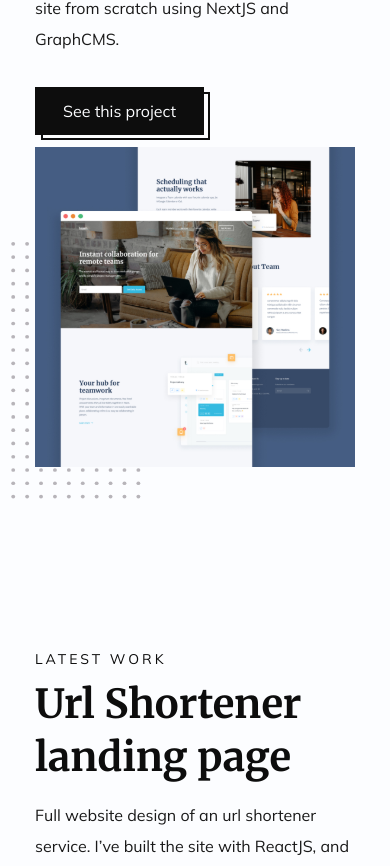
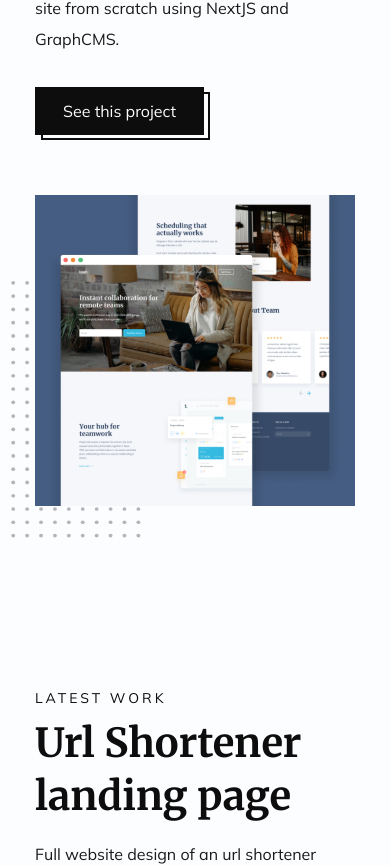
Before and after one commit to NightClover-code/portfolio-website-v2, a Next.js app: page / in a window 390 px wide. Shown: the part 2011-2877 px from the top of the page. Built offline with nearby package versions, Linux system fonts and the light colour scheme.

Commit message:
feat: responsive project items illustration

```diff
--- a/components/Projects/Item/Illustration/index.tsx
+++ b/components/Projects/Item/Illustration/index.tsx
@@ -1,4 +1,5 @@
 import Image from 'next/image';
+import { useWindowWidth } from '../../../../hooks';
 
 export interface IllustrationProps {
   width: number;
@@ -6,18 +7,19 @@ export interface IllustrationProps {
   imgSrc: string;
 }
 
-const Illustration: React.FC<any> = ({ width, height, imgSrc }) => (
+const Illustration: React.FC<any> = ({ width, height, imgSrc }) => {
+  const _width = useWindowWidth();
+
+  const containerWidth = _width! < 1000 ? 820 : width;
+  const containerHeight = _width! < 1000 ? height * 1.4 : height;
+
+  return (
     <div className={`relative portfolio:mt-14`}>
-    <div
-      style={{
-        maxWidth: `${width}px`,
-        maxHeight: `${height}px`,
-      }}
-    >
+      <div className="relative mt-12">
         <Image
           src={`/images/portfolio/${imgSrc}`}
-        width={width}
-        height={height}
+          width={containerWidth}
+          height={containerHeight}
           objectFit="cover"
           alt="team" //TODO
         />
@@ -33,5 +35,6 @@ const Illustration: React.FC<any> = ({ width, height, imgSrc }) => (
       </div>
     </div>
   );
+};
 
 export default Illustration;
```
Lines whose indentation alone changed are shown as unchanged.
